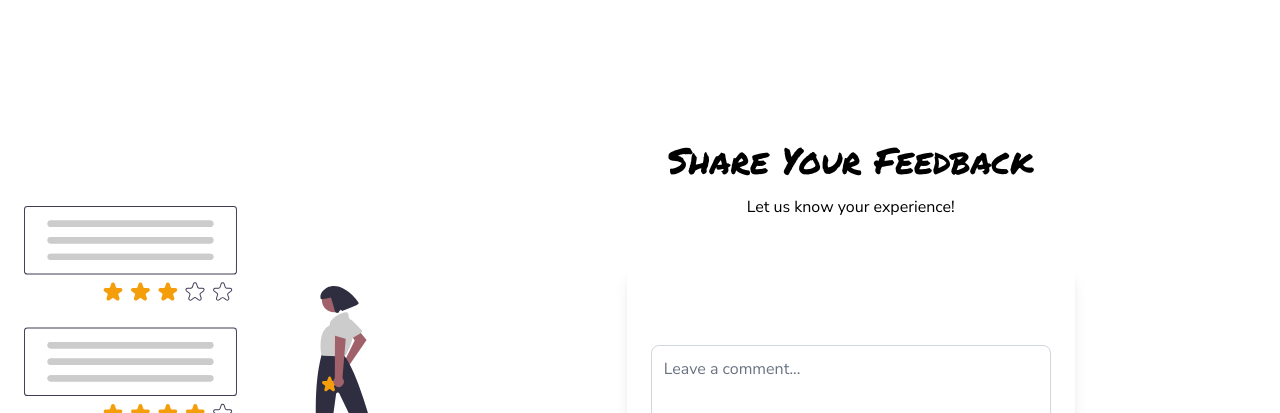
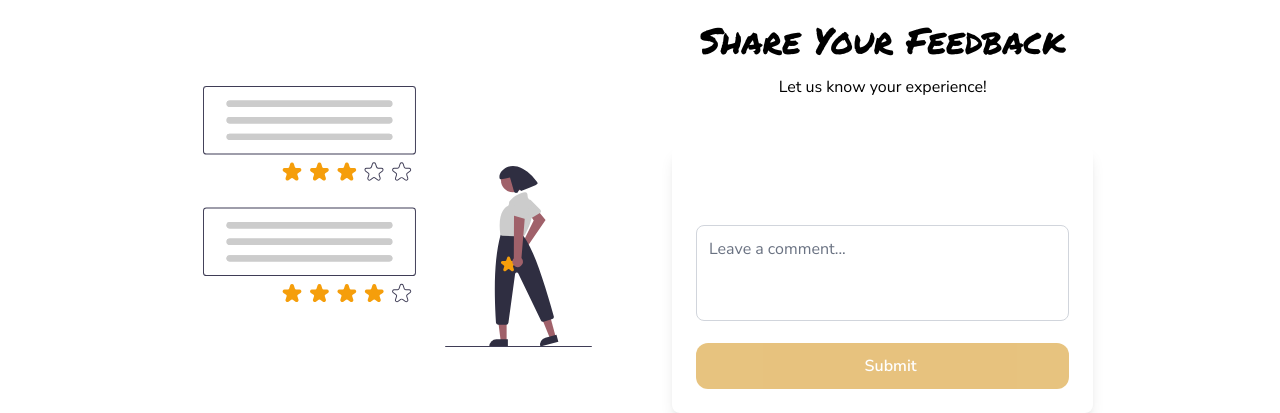
Before and after one commit to KiadyNirina/CookUp, a SvelteKit app: page / in a window 1280 px wide. Shown: the part 1482-1895 px from the top of the page. Built offline with nearby package versions, Linux system fonts and the light colour scheme; no server answers; some icons are missing.

Commit message:
Update layout and styling in +page.svelte

```diff
--- a/src/routes/+page.svelte
+++ b/src/routes/+page.svelte
@@ -608,8 +608,8 @@
         </div>
     {/if}
 
-    <div class="py-28 md:py-36">
-        <div class="header flex items-center">
+    <div class="h-screen flex items-center">
+        <div class="header flex items-center px-10">
             <div class="sect1 w-1/2">
                 <h1 class="edu-vic-wa-nt-hand-pre-test text-7xl font-extrabold">{t?.headline || 'Loading...'}</h1>
                 <p class="dark:font-thin mt-5">
@@ -687,10 +687,10 @@
     <section class="rating-section py-28 md:py-36">
         <div class="max-w-7xl mx-auto text-center">
             <div class="flex flex-col md:flex-row items-center justify-center">
-                <div class="w-1/2 md:w-1/3 p-4">
+                <div class="w-1/2 md:w-1/3 p-4 mr-16">
                     <img src="img/undraw_reviews_ukai.svg" alt="">
                 </div>
-                <div class="w-auto md:w-2/3">
+                <div class="w-auto md:w-1/3">
                     <h2 class="text-4xl font-extrabold mb-4 edu-vic-wa-nt-hand-pre-test">
                         {t?.rating?.title || 'Donnez votre avis'}
                     </h2>
```
